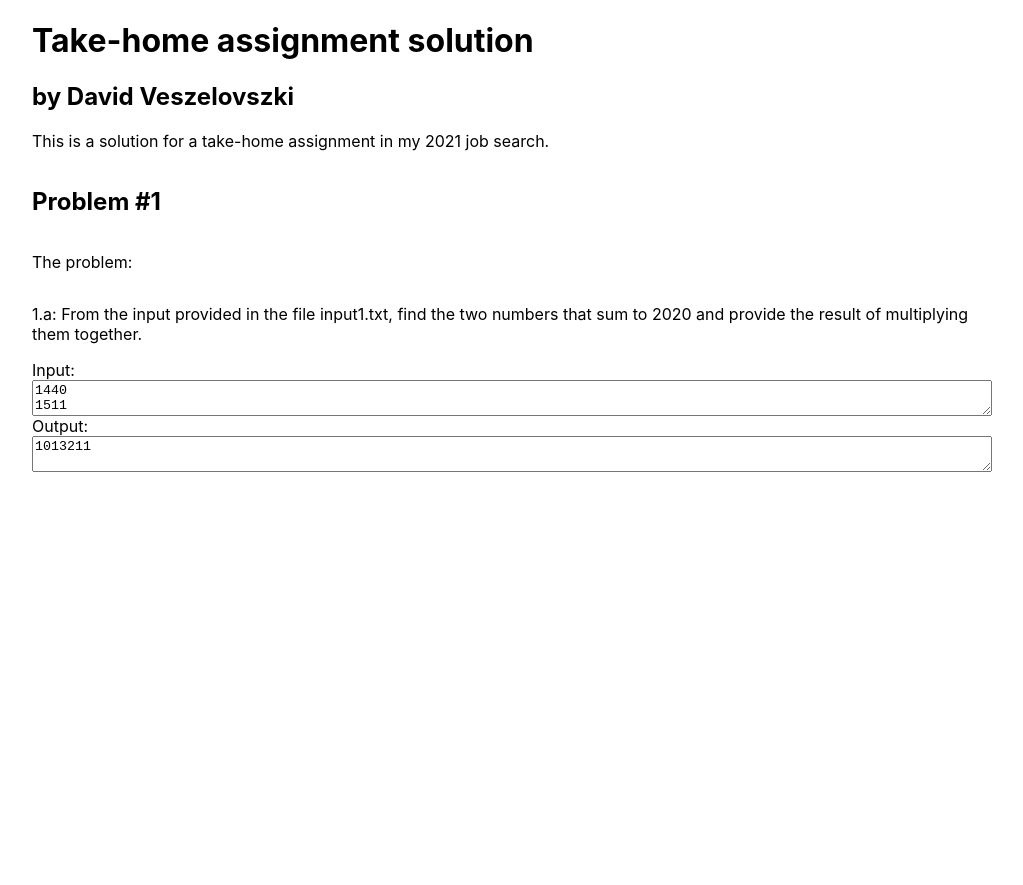
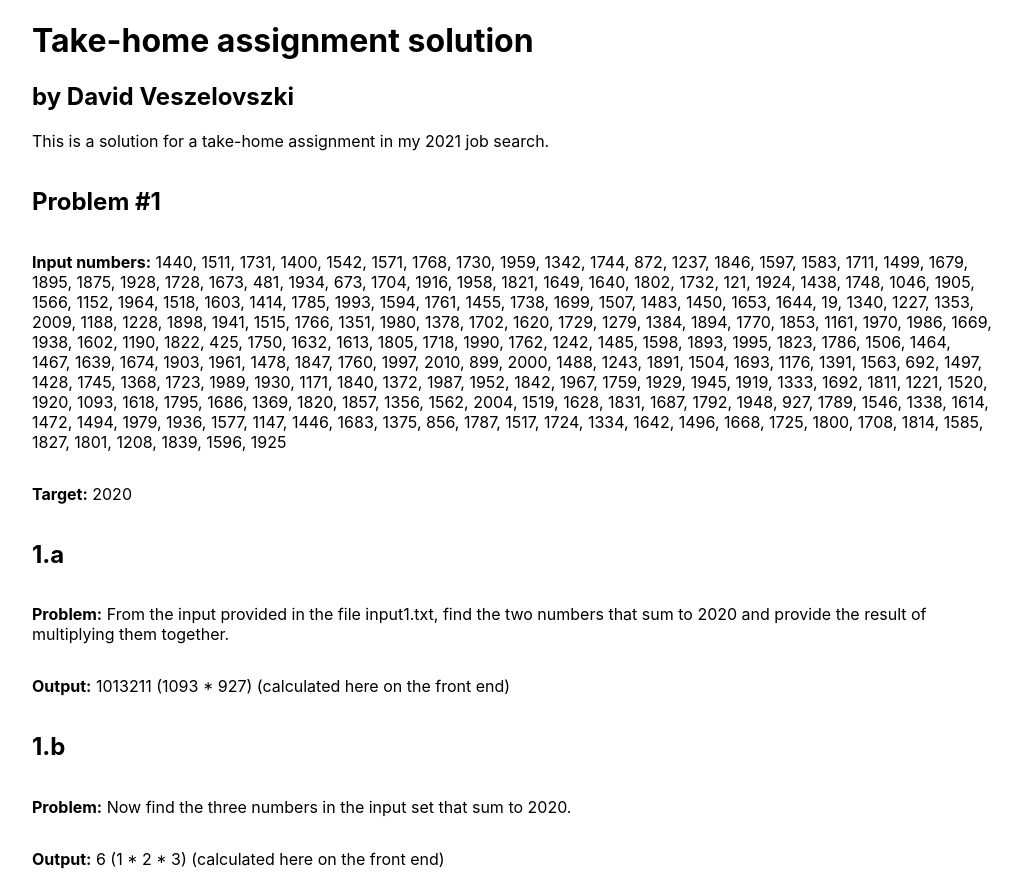
Before and after one commit to vdavid/2021-job-search-w-coding-assignment, a Next.js app: page / in a window 1280 px wide. Shown: the whole page, without its empty margins (128-1151 px from the left). Before the commit the page ends 800 px from the top, so only its background shows below. Built offline with nearby package versions, Linux system fonts and the light colour scheme.

Commit message:
- Added stub problem 1.b - Tidied the front end a bit

```diff
--- a/pages/components/Problem1.tsx
+++ b/pages/components/Problem1.tsx
@@ -3,18 +3,26 @@ import {useEffect, useState} from 'react';
 import Problem1Solver from '../services/Problem1Solver';
 
 export default function Problem1({inputString}: {inputString: string}) {
-    const [output, setOutput] = useState<string>();
+    const target = 2020;
+    const [outputA, setOutputA] = useState<string>();
+    const [outputB, setOutputB] = useState<string>();
     useEffect(() => {
         let parsedInput = inputString.split('\n').map(line => parseInt(line));
-        setOutput(Problem1Solver.solve(parsedInput, 2020 /* TODO: Make this dynamic in the future */).toString());
+        const resultA = Problem1Solver.solveTwoSum(parsedInput, target);
+        const resultB = Problem1Solver.solveThreeSum(parsedInput, target);
+        setOutputA(resultA ? `${resultA.reduce((result, number) => result * number, 1)} (${resultA[0]} * ${resultA[1]})` : 'No solution found');
+        setOutputB(resultB ? `${resultB.reduce((result, number) => result * number, 1)} (${resultB[0]} * ${resultB[1]} * ${resultB[2]})` : 'No solution found');
     }, [inputString]);
     return <section className={styles.problem}>
         <h1>Problem #1</h1>
-        <p>The problem:</p>
-        <p>1.a: From the input provided in the file input1.txt, find the two numbers that sum to 2020 and provide the result of multiplying them together.</p>
-        <label htmlFor="problem1Input">Input:</label>
-        <textarea id="problem1Input" value={inputString} readOnly={true} />
-        <label htmlFor="problem1Output">Output:</label>
-        <textarea id="problem1Output" value={output} readOnly={true} />
+        <p><strong>Input numbers:</strong> {inputString.trim().replaceAll('\n', ', ')}</p>
+        <p><strong>Target:</strong> {target}</p>
+
+        <h2>1.a</h2>
+        <p><strong>Problem:</strong> From the input provided in the file input1.txt, find the two numbers that sum to 2020 and provide the result of multiplying them together.</p>
+        <p><strong>Output:</strong> {outputA} (calculated here on the front end)</p>
+        <h2>1.b</h2>
+        <p><strong>Problem:</strong> Now find the three numbers in the input set that sum to 2020.</p>
+        <p><strong>Output:</strong> {outputB} (calculated here on the front end)</p>
     </section>;
 }
--- a/pages/services/Problem1Solver.ts
+++ b/pages/services/Problem1Solver.ts
@@ -1,6 +1,6 @@
 export default class Problem1Solver {
     /* Got inspiration for an O(n) solution from LeetCode: https://leetcode.com/problems/two-sum/ */
-    static solve(numbers: number[], target: number): number {
+    static solveTwoSum(numbers: number[], target: number): [number, number] | undefined {
         /* Create map to search in O(1) time */
         const numberMap = new Map<number, number>();
 
@@ -11,14 +11,17 @@ export default class Problem1Solver {
 
             /* Check numberMap for the difference. If it's already in the map, calculate and return the result. */
             if (numberMap.has(difference)) {
-                return numbers[numberMap.get(difference) || 0] * numbers[i];
+                return [numbers[numberMap.get(difference) || 0], numbers[i]];
             }
 
             /* Store the number and its index in the map. */
             numberMap.set(numbers[i], i)
         }
 
-        /* Return -1 if it found no solution. */
-        return -1;
+        /* Returns undefined found no solution. */
+    }
+
+    static solveThreeSum(numbers: number[], target: number): [number, number, number] | undefined {
+        return [1,2,3];
     }
 }
```
Also changed, not shown: 1 other file (tests, documents, lock files or other folders).
